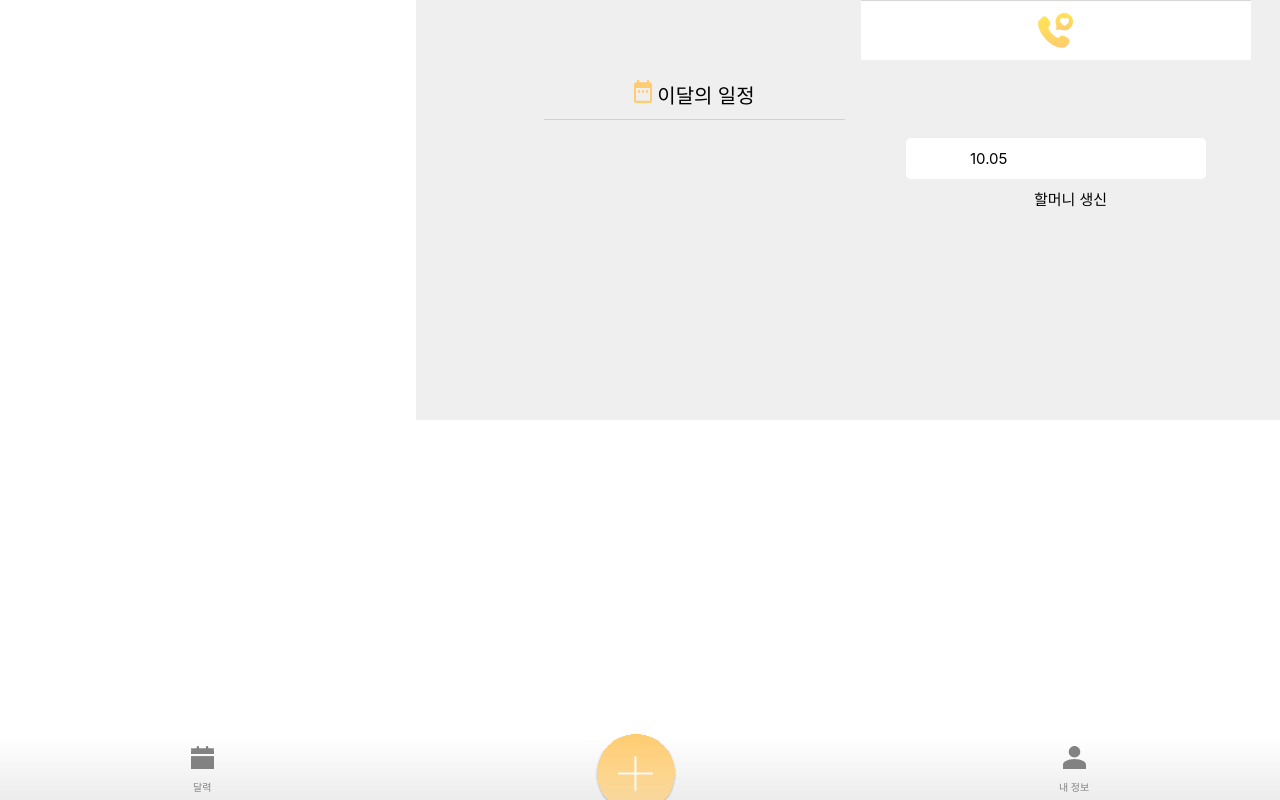
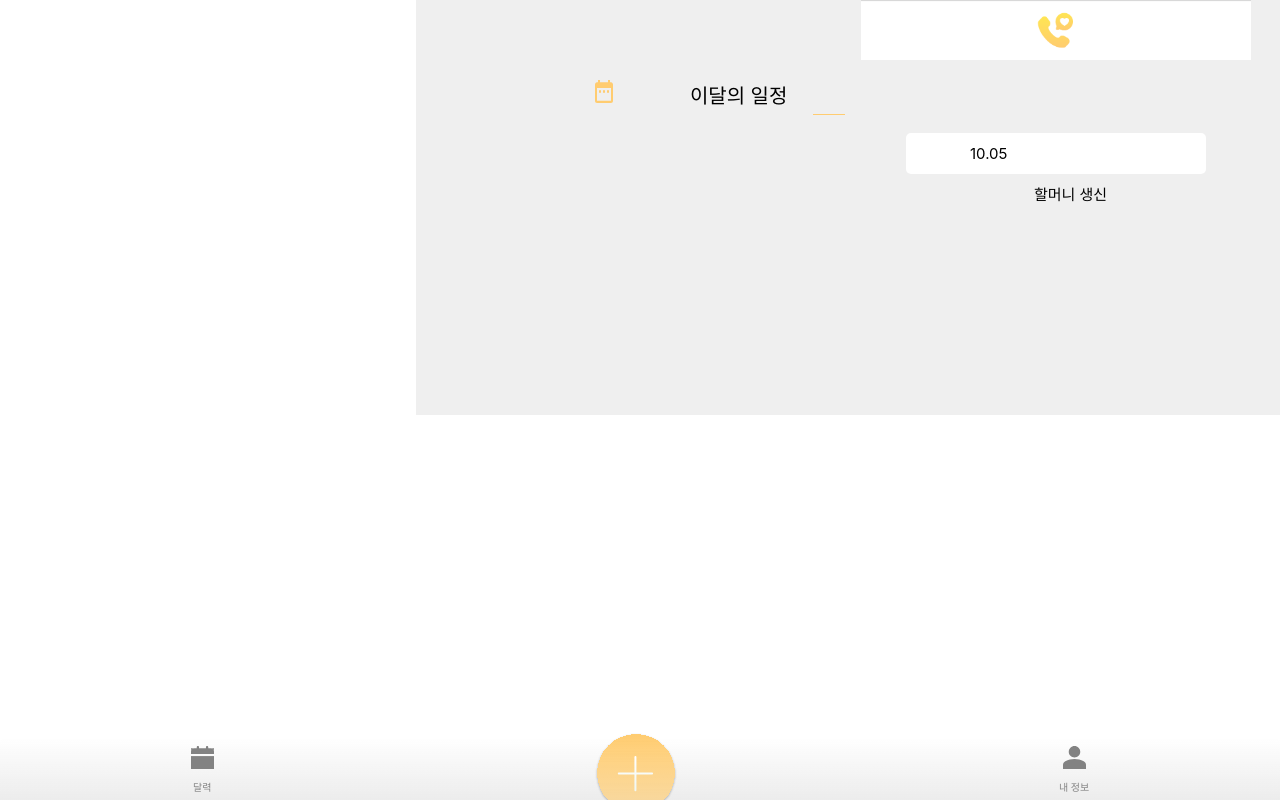
Before and after one commit to Likelion-at-SMWU-11th/SendMyHeart-Client, a React (Create React App) app: page /schedule in a window 1280 px wide. Shown: the top 800 px of the page. Built offline with nearby package versions, Linux system fonts and the light colour scheme.

Commit message:
[chore] Schedule 코드 수정

```diff
--- a/src/pages/Schedule.js
+++ b/src/pages/Schedule.js
@@ -1,4 +1,4 @@
-import React from 'react';
+import React /* , { useState } */ from 'react';
 import styled from 'styled-components';
 //import { useNavigate } from 'react-router-dom';
 import { BottomNav } from '../components';
@@ -7,7 +7,6 @@ import { BottomNav } from '../components';
 import logo from '../assets/header.png';
 import calender from '../assets/calender_yellow.svg';
 
-const Schedule = () => {
 const Wrapper = styled.div`
   background-color: #efefef;
   width: 100vw;
@@ -20,6 +19,16 @@ const Schedule = () => {
 const Logo = styled.img`
   width: 390px;
   height: 60px;
+`;
+
+const ScheduleImg = styled.img`
+  float: left;
+  padding: 0vh 4vw;
+`;
+
+const ScheduleTitle = styled.div`
+  float: left;
+  padding: 0vh 2vw 1vh;
 `;
 
 const ScheduleTxt = styled.div`
@@ -61,15 +70,38 @@ const Schedule = () => {
   right: 0;
 `;
 
+const Schedule = () => {
+  /*  const [schedules, setSchedules] = useState('');
+
+  const getSchedule = () => {
+    axios
+    .get("", {
+      withCredentials: true,
+    })
+    .then((response) => {
+        setSchedules(response.data);
+    })
+    .catch((error) => {
+      console.error("Error Getting Name: ", error);
+    });
+  }; */
+
   return (
     <Wrapper>
       <Logo src={logo} />
       <ScheduleTxt>
-        <img src={calender} /> 이달의 일정
+        <ScheduleImg src={calender} />{' '}
+        <ScheduleTitle> 이달의 일정 </ScheduleTitle>
+        <br />
         <hr style={{ background: '#FFCC70', height: '1px', border: '0px' }} />
       </ScheduleTxt>
+      {/*         schedules.map((schedule, index)=>(
+            <ScheduleList key={index}>
+            <Date>{schedule.date} </Date> <Content>{schedule.content}</Content>
+            </ScheduleList>
+        )) */}
       <ScheduleList>
-        <Date>10.05</Date> <Content>할머니 생신</Content>
+        <Date>10.05 </Date> <Content>할머니 생신</Content>
       </ScheduleList>
 
       <Nav>
```
Lines whose indentation alone changed are shown as unchanged.
